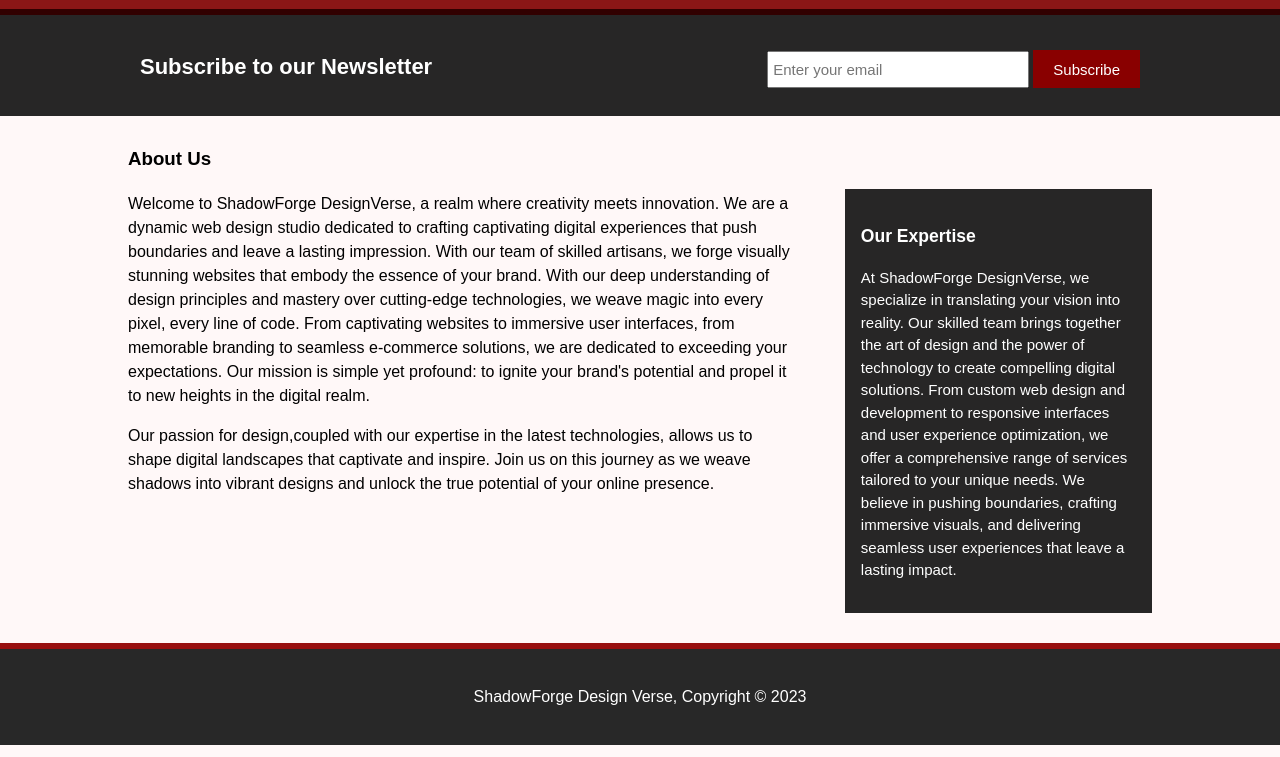
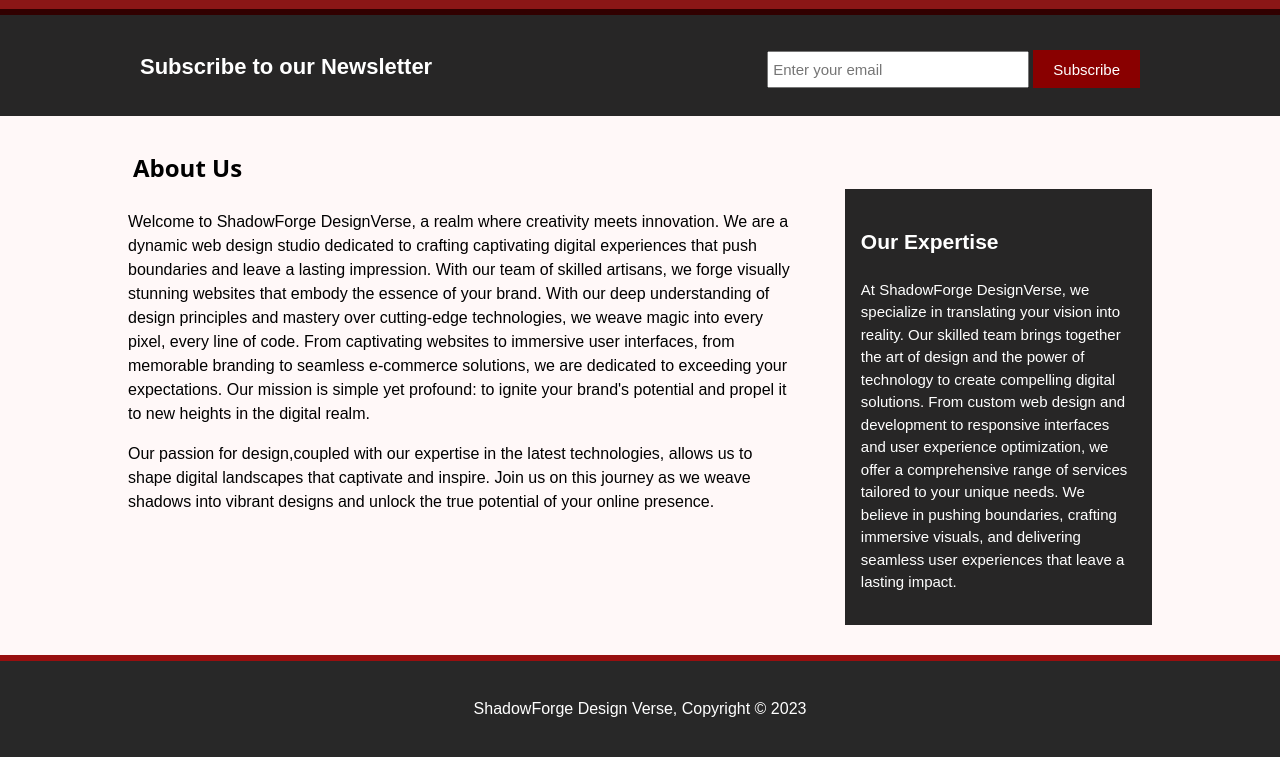
Before and after one commit to SanyaGubrani/responsive-webpage, a plain HTML site: page about.html in a window 1280 px wide. Shown: the part 91-848 px from the top of the page. Drawn offline with Linux system fonts and the light colour scheme.

Commit message:
changing style

```diff
--- a/style.css
+++ b/style.css
@@ -163,11 +163,21 @@ article#main-col{
 
 /* Services */
 
+#main h3{
+    font-size: 21px;
+}
+
+#main-col .page-title{
+    font-size: 24px;
+    margin-left: 5px;
+    font-family:system-ui, -apple-system, BlinkMacSystemFont, 'Segoe UI', Roboto, Oxygen, Ubuntu, Cantarell, 'Open Sans', 'Helvetica Neue', sans-serif;
+}
+
 ul#services li{
     list-style: none;
     padding: 20px;
     border: #ccc 1px solid;
-    margin-bottom: 5px;
+    margin-bottom: 10px;
     background-color: #e6e6e6;
 }
 
```
